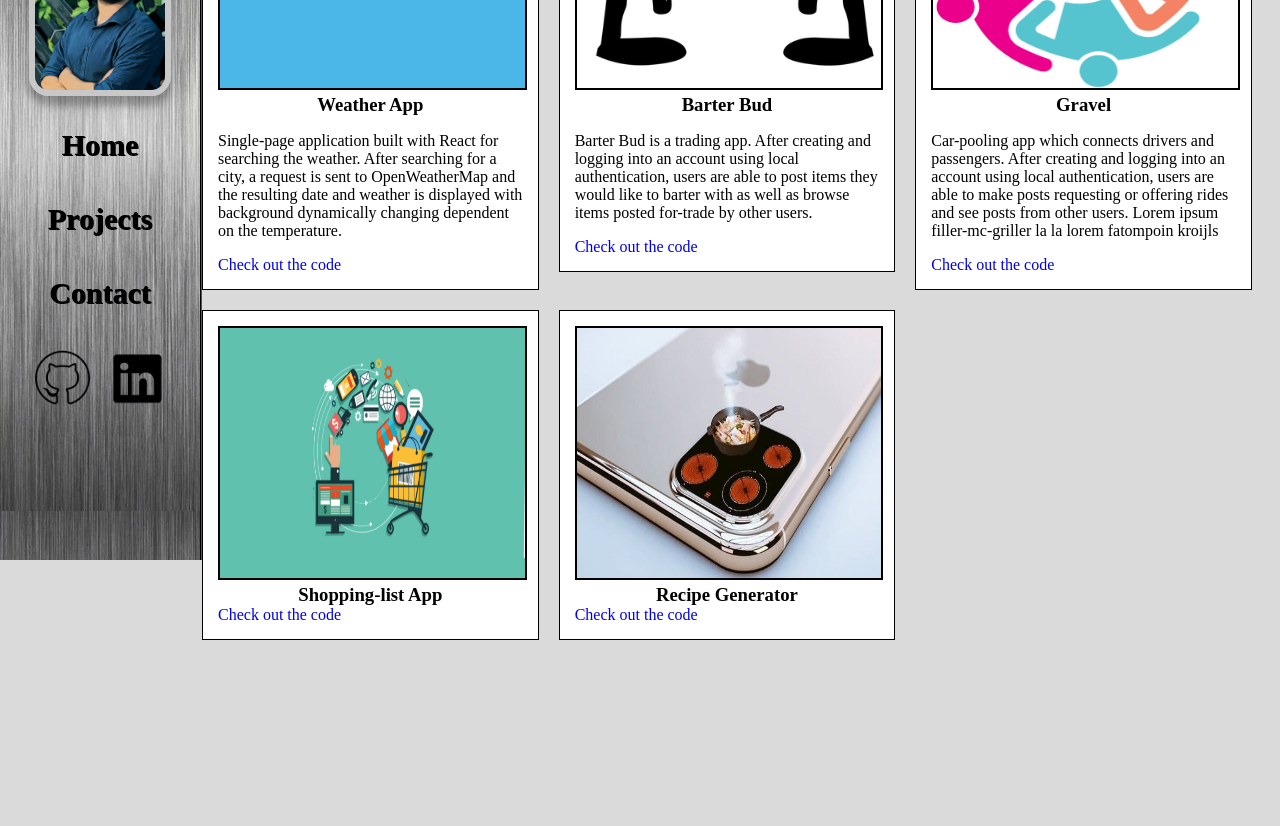
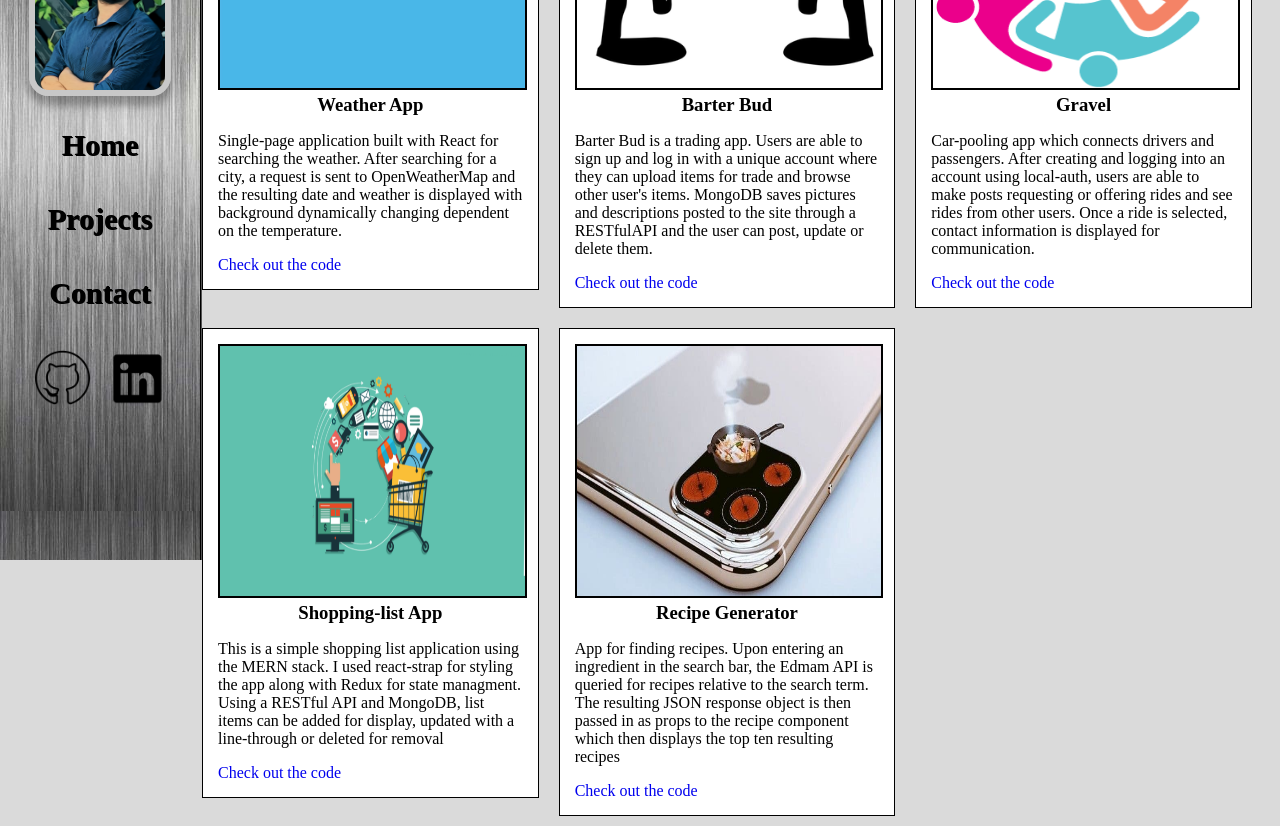
Before and after one commit to caseycling/portfolio, a React (Create React App) app in the folder client/: page /projects in a window 1280 px wide. Shown: the part 240-1066 px from the top of the page. Before the commit the page ends 890 px from the top, so only its background shows below. Built offline with nearby package versions, Linux system fonts and the light colour scheme.

Commit message:
Finished project descriptions

```diff
--- a/client/src/pages/Projects.js
+++ b/client/src/pages/Projects.js
@@ -29,7 +29,7 @@ const Projects = () => {
                 </a>
                 <div >
                     <h3 id="projectTitle">Barter Bud</h3>
-                    <p>Barter Bud is a trading app. After creating and logging into an account using local authentication, users are able to post items they would like to barter with as well as browse items posted for-trade by other users. </p>
+                    <p>Barter Bud is a trading app. Users are able to sign up and log in with a unique account where they can upload items for trade and browse other user's items. MongoDB saves pictures and descriptions posted to the site through a RESTfulAPI and the user can post, update or delete them.  </p>
                 </div>
                 <div>
                     <a id="projectLink" href={"https://github.com/caseycling/Project2"} target={"_blank"} >Check out the code</a>
@@ -39,16 +39,17 @@ const Projects = () => {
                 <a href={"https://gravel-app.herokuapp.com/"} target={"_blank"}><img id="projectImage" src={gravel}  alt="Project"  /></a>
                 <div >
                     <h3 id="projectTitle">Gravel</h3>
-                    <p>Car-pooling app which connects drivers and passengers. After creating and logging into an account using local authentication, users are able to make posts requesting or offering rides and see posts from other users. Lorem ipsum filler-mc-griller la la lorem fatompoin kroijls </p>
+                    <p>Car-pooling app which connects drivers and passengers. After creating and logging into an account using local-auth, users are able to make posts requesting or offering rides and see rides from other users. Once a ride is selected, contact information is displayed for communication. </p>
                 </div>
                 <div>
                     <a id="projectLink" href={"https://github.com/mrgmacandog/gravel"} target={"_blank"} >Check out the code</a>
                 </div>
             </div>
             <div className="individualContainer" id="shopping" >
-                <a href={"https://aqueous-forest-77948.herokuapp.com/"} target={"_blank"}><img id="projectImage" src={shopping}  alt="Project"  /></a>
+                <a href={"https://caseyclingaman.herokuapp.com/"} target={"_blank"}><img id="projectImage" src={shopping}  alt="Project"  /></a>
                 <div >
                     <h3 id="projectTitle">Shopping-list App</h3>
+                    <p>This is a simple shopping list application using the MERN stack. I used react-strap for styling the app along with Redux for state managment. Using a RESTful API and MongoDB, list items can be added for display, updated with a line-through or deleted for removal</p>
                 </div>
                 <div>
                     <a id="projectLink" href={"https://github.com/caseycling/MERN-stack"} target={"_blank"} >Check out the code</a>
@@ -60,6 +61,7 @@ const Projects = () => {
                 </a>
                 <div >
                     <h3 id="projectTitle">Recipe Generator</h3>
+                    <p> App for finding recipes. Upon entering an ingredient in the search bar, the Edmam API is queried for recipes relative to the search term. The resulting JSON response object is then passed in as props to the recipe component which then displays  the top ten resulting recipes </p>
                 </div>
                 <div>
                     <a id="projectLink" href={"https://github.com/caseycling/recipeApp/"} target={"_blank"} > Check out the code</a>
```
